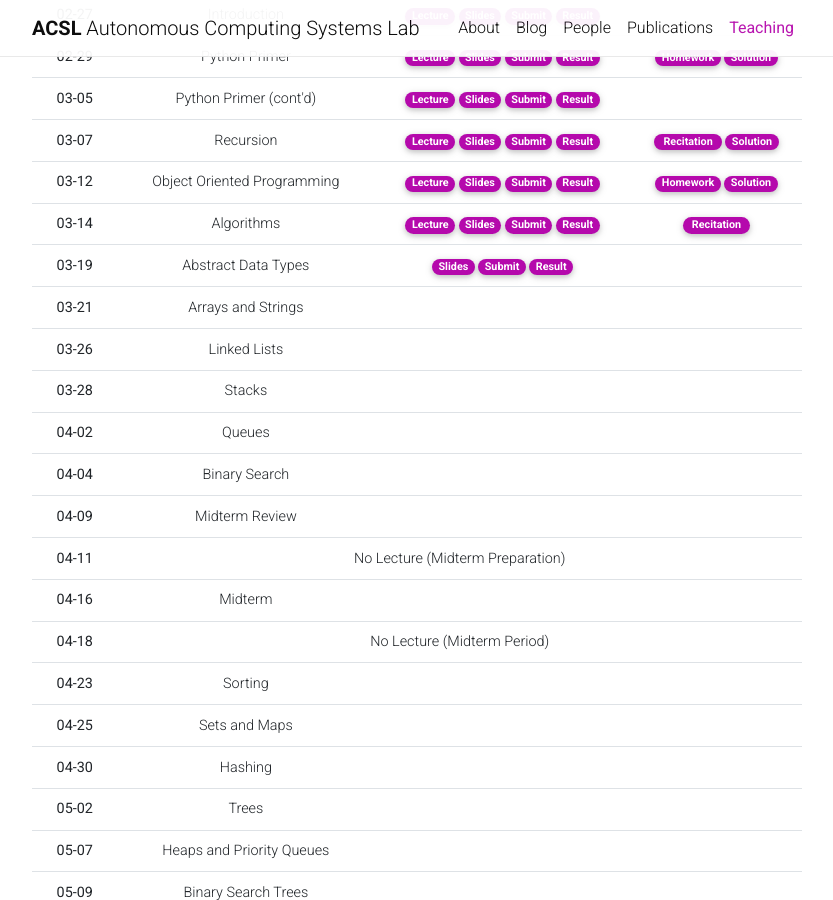
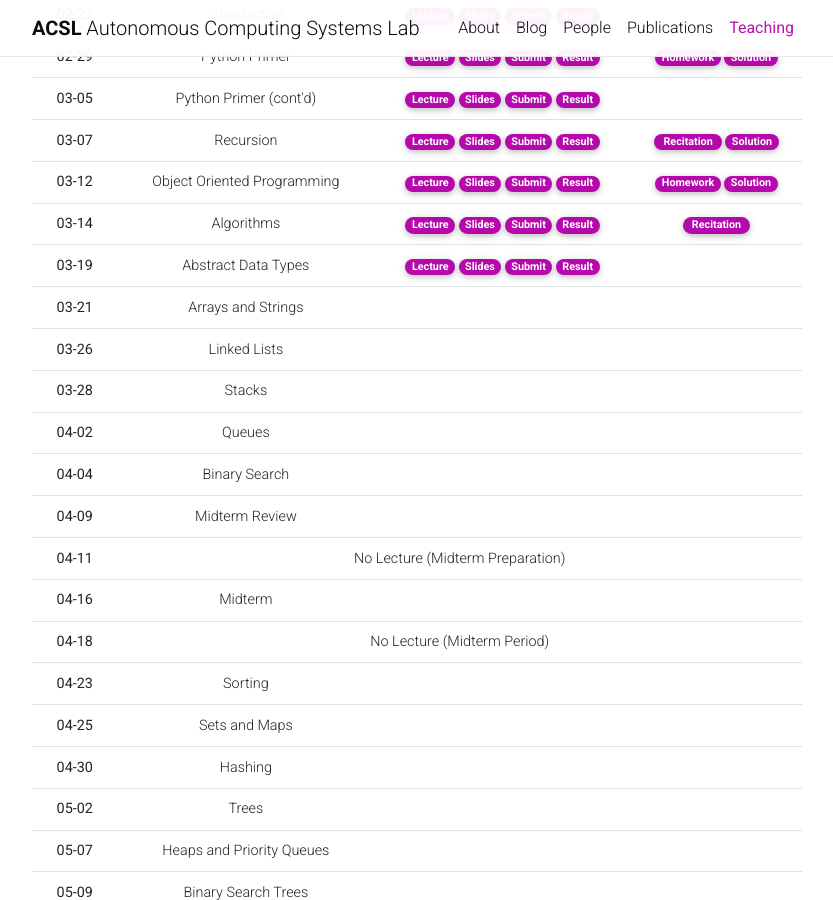
Before and after one commit to Uehwan/Uehwan.github.io, a Jekyll site: the page built from _teaching/datastruct24sp.md, in a window 1280 px wide and 900 px high, scrolled down 1112 px. Shown: the whole window, without its empty margins (223-1056 px from the left). Built offline with Jekyll 4.4.1, drawn with Linux system fonts in a browser that asks for light colours; nearby versions of some CDN libraries; comment, search, counter and statistics services are not loaded; a style sheet for code colours, icons or effects is not loaded.

Commit message:
0319 after

```diff
--- a/_teaching/datastruct24sp.md
+++ b/_teaching/datastruct24sp.md
@@ -135,7 +135,7 @@
       <th scope="row">03-19</th>
       <td>Abstract Data Types</td>
       <td>
-        <!--a href="https://youtu.be/J43zeCl9VkQ" target="_blank" class="badge badge-pill" style="background-color:#B509AC;">Recording</a-->
+        <a href="https://colab.research.google.com/drive/1zo6mXxEF8C_7b1NkfOshbVswdrrRJjiN?usp=sharing" target="_blank" class="badge badge-pill" style="background-color:#B509AC;">Lecture</a>
         <a href="https://docs.google.com/presentation/d/1ybR2b2pv6jt8tCTz86Jx0hqytQ9YU8lquXWTqhVljpM/edit?usp=sharing" target="_blank" class="badge badge-pill" style="background-color:#B509AC;">Slides</a>
         <a href="https://forms.gle/1tn7Lg9sHiTx2iv9A" target="_blank" class="badge badge-pill" style="background-color:#B509AC;">Submit</a>
         <a href="https://docs.google.com/spreadsheets/d/1E2rsYp7MGXqdFV1eqWxe7uGEQD_Q-KC0qKUODQjV-gc/edit?usp=sharing" target="_blank" class="badge badge-pill" style="background-color:#B509AC;">Result</a>
```
